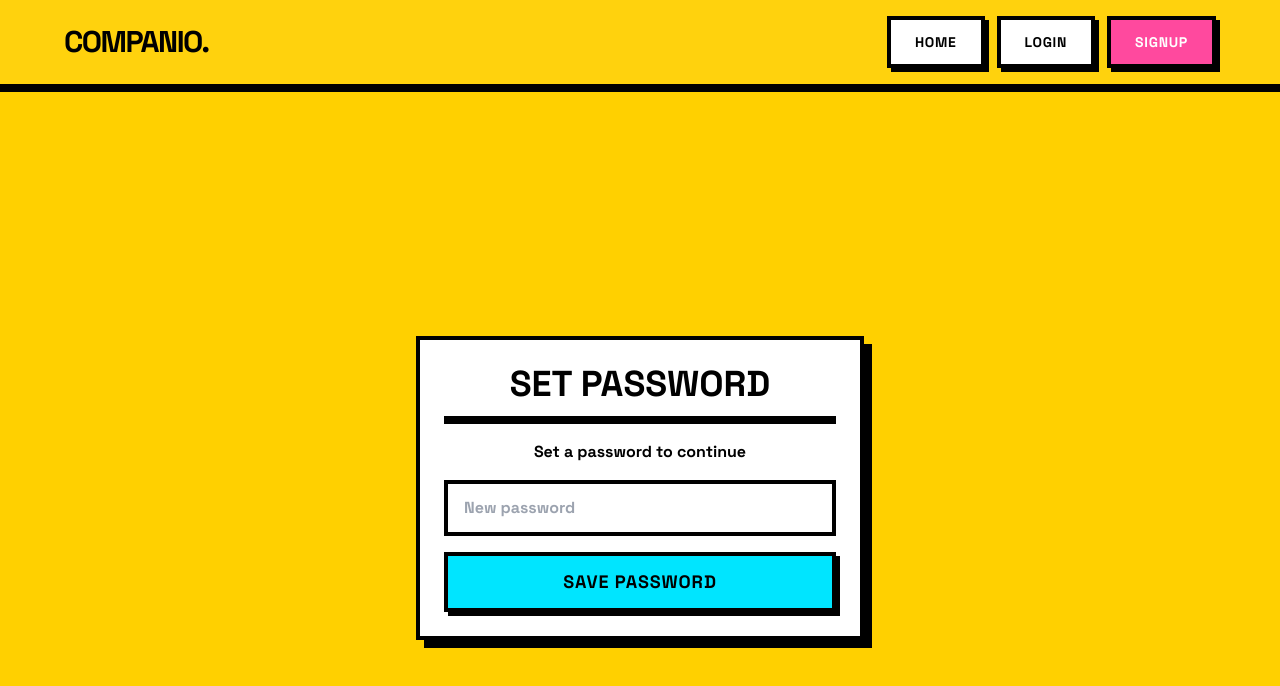
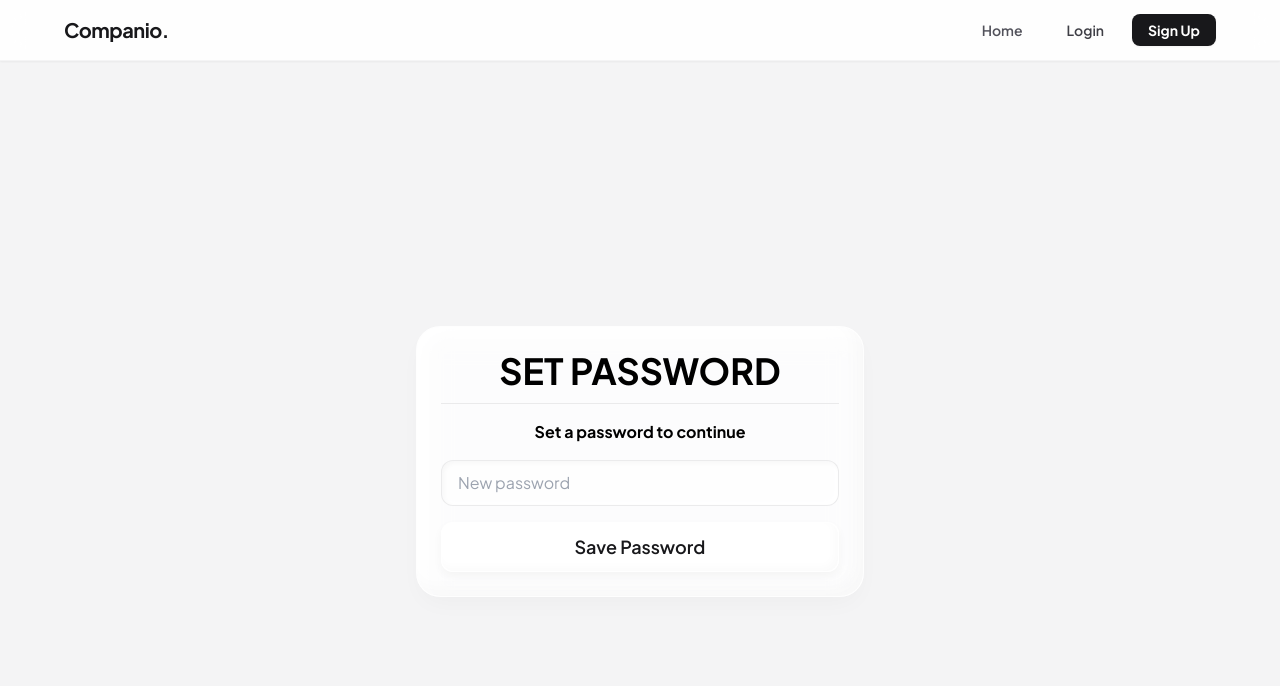
Before and after one commit to chirayumishra24/companio, a React (Vite) app in the folder frontend/: page /set-password in a window 1280 px wide. Shown: the top 686 px of the page. Built offline with nearby package versions, Linux system fonts and the light colour scheme; no server answers.

Commit message:
design: apply claymorphism, smooth corners, clean avatar upload and minimal premium navbar style

```diff
--- a/frontend/index.html
+++ b/frontend/index.html
@@ -10,8 +10,8 @@
     />
     <link rel="preconnect" href="https://fonts.googleapis.com">
     <link rel="preconnect" href="https://fonts.gstatic.com" crossorigin>
-    <link href="https://fonts.googleapis.com/css2?family=Space+Grotesk:wght@300..700&display=swap" rel="stylesheet">
-    <meta name="theme-color" content="#FFD000" />
+    <link href="https://fonts.googleapis.com/css2?family=Plus+Jakarta+Sans:wght@300..800&family=Space+Grotesk:wght@300..700&display=swap" rel="stylesheet">
+    <meta name="theme-color" content="#FAFAFA" />
     <title>Companio | Match Your Travel Buddy</title>
   </head>
   <body>
--- a/frontend/src/App.jsx
+++ b/frontend/src/App.jsx
@@ -23,7 +23,7 @@ import HashtagExplore from "./pages/HashtagExplore";
 import LocationExplore from "./pages/LocationExplore";
 import { API_BASE, clearToken, getToken, setToken, authHeaders } from "./lib/config";
 
-const navLinkClass = "neo-btn py-2 px-4 shadow-brutal-sm text-sm border-2 font-bold uppercase transition-all hover:bg-black hover:text-white";
+const navLinkClass = "px-4 py-1.5 font-semibold text-sm transition-all rounded-lg text-zinc-600 hover:text-zinc-900 hover:bg-zinc-100/60 flex items-center justify-center";
 
 function App() {
   const location = useLocation();
@@ -85,47 +85,47 @@ function App() {
 
   return (
     <div className="min-h-screen bg-brutal-bg">
-      <nav className="border-b-4 border-black bg-brutal-yellow/95 backdrop-blur-sm p-4 sticky top-0 z-50 shadow-[0_4px_0_0_rgba(0,0,0,1)]">
+      <nav className="border-b border-zinc-100 bg-white/80 backdrop-blur-md py-3.5 px-4 sticky top-0 z-50 shadow-sm">
         <div className="max-w-6xl mx-auto flex flex-wrap items-center justify-between gap-3">
-          <Link to="/" className="text-3xl font-black tracking-tighter hover:-translate-y-1 transition-transform inline-block">
-            COMPANIO.
+          <Link to="/" className="text-xl font-bold tracking-tight text-zinc-900 hover:opacity-85 transition-opacity">
+            Companio.
           </Link>
 
           <button
             type="button"
             onClick={() => setMobileOpen((v) => !v)}
-            className="md:hidden neo-btn bg-white px-3 py-2 text-xs"
+            className="md:hidden px-3 py-1.5 border border-zinc-200 rounded-lg text-xs font-semibold text-zinc-600 hover:bg-zinc-50 transition-colors"
             aria-label="Toggle navigation"
           >
-            MENU
+            Menu
           </button>
 
           <div className={`${mobileOpen ? "flex" : "hidden"} w-full md:w-auto md:flex items-center gap-2 md:gap-3 flex-col md:flex-row`}>
-            <Link to="/" onClick={() => setMobileOpen(false)} className={`${navLinkClass} bg-white text-center`}>
+            <Link to="/" onClick={() => setMobileOpen(false)} className={navLinkClass}>
               {isAuthenticated ? "Feed" : "Home"}
             </Link>
             {isAuthenticated ? (
               <>
-                <Link to="/explore" onClick={() => setMobileOpen(false)} className={`${navLinkClass} bg-brutal-cyan text-center`}>Explore</Link>
-                <Link to="/create" onClick={() => setMobileOpen(false)} className={`${navLinkClass} bg-brutal-green text-center`}>Create (+)</Link>
-                <Link to="/saved" onClick={() => setMobileOpen(false)} className={`${navLinkClass} bg-brutal-yellow text-center`}>Saved</Link>
-                <Link to="/messages" onClick={() => setMobileOpen(false)} className={`${navLinkClass} bg-white text-center`}>Messages</Link>
-                <Link to="/itinerary-assistant" onClick={() => setMobileOpen(false)} className={`${navLinkClass} bg-brutal-pink text-white text-center`}>AI Trip</Link>
-                <Link to="/profile" onClick={() => setMobileOpen(false)} className={`${navLinkClass} bg-brutal-purple text-white text-center`}>Profile</Link>
+                <Link to="/explore" onClick={() => setMobileOpen(false)} className={navLinkClass}>Explore</Link>
+                <Link to="/create" onClick={() => setMobileOpen(false)} className={navLinkClass}>Create (+)</Link>
+                <Link to="/saved" onClick={() => setMobileOpen(false)} className={navLinkClass}>Saved</Link>
+                <Link to="/messages" onClick={() => setMobileOpen(false)} className={navLinkClass}>Messages</Link>
+                <Link to="/itinerary-assistant" onClick={() => setMobileOpen(false)} className="px-4 py-1.5 font-bold text-sm text-rose-600 bg-rose-50 hover:bg-rose-100/80 transition-all rounded-lg flex items-center justify-center">AI Trip</Link>
+                <Link to="/profile" onClick={() => setMobileOpen(false)} className={navLinkClass}>Profile</Link>
 
                 {/* Notification Bell */}
                 <div onClick={() => setMobileOpen(false)} className="self-stretch flex justify-center items-center">
                   <NotificationBell />
                 </div>
 
-                <button type="button" onClick={logout} className={`${navLinkClass} bg-black text-white text-center w-full md:w-auto`}>
-                  LOGOUT
+                <button type="button" onClick={logout} className="px-4 py-1.5 font-semibold text-sm text-red-600 hover:bg-red-50 transition-all rounded-lg flex items-center justify-center w-full md:w-auto">
+                  Logout
                 </button>
               </>
             ) : (
               <>
-                <Link to="/login" onClick={() => setMobileOpen(false)} className={`${navLinkClass} bg-white text-center`}>LOGIN</Link>
-                <Link to="/signup" onClick={() => setMobileOpen(false)} className={`${navLinkClass} bg-brutal-pink text-white text-center`}>SIGNUP</Link>
+                <Link to="/login" onClick={() => setMobileOpen(false)} className="px-4 py-1.5 font-semibold text-sm text-zinc-700 hover:text-zinc-950 transition-all rounded-lg flex items-center justify-center">Login</Link>
+                <Link to="/signup" onClick={() => setMobileOpen(false)} className="px-4 py-1.5 font-bold text-sm text-white bg-zinc-900 hover:bg-zinc-800 transition-all rounded-lg flex items-center justify-center shadow-sm">Sign Up</Link>
               </>
             )}
           </div>
--- a/frontend/src/index.css
+++ b/frontend/src/index.css
@@ -5,27 +5,119 @@
 @layer base {
   body {
     @apply bg-brutal-bg text-black antialiased overflow-x-hidden selection:bg-brutal-pink selection:text-white;
-    font-family: 'Space Grotesk', system-ui, sans-serif;
+    font-family: 'Plus Jakarta Sans', -apple-system, BlinkMacSystemFont, "Segoe UI", Roboto, sans-serif;
   }
 
-  /* Animated dot-grid background */
+  /* Animated dot-grid background - extremely subtle */
   .layout-bg-pattern {
-    background-image: radial-gradient(#000 1px, transparent 1px);
-    background-size: 20px 20px;
+    background-image: radial-gradient(rgba(0, 0, 0, 0.03) 1px, transparent 1px);
+    background-size: 24px 24px;
+    background-color: #FAFAFA;
+  }
+
+  /* Premium border overrides to remove cartoonish thick lines */
+  .border-4, .border-2 {
+    border-width: 1px !important;
+    border-color: rgba(24, 24, 27, 0.08) !important;
+  }
+  .border-8 {
+    border-width: 1.5px !important;
+    border-color: rgba(24, 24, 27, 0.08) !important;
+  }
+  .border-b-8 {
+    border-bottom-width: 1px !important;
+    border-color: rgba(24, 24, 27, 0.08) !important;
+  }
+  .border-black {
+    border-color: rgba(24, 24, 27, 0.08) !important;
+  }
+
+  /* Remove rotating cartoonish visual offsets */
+  .rotate-1, .-rotate-3, .rotate-3, .rotate-6, .-rotate-6 {
+    transform: none !important;
+  }
+
+  /* Override rounded-none elements to be modern rounded */
+  .rounded-none {
+    border-radius: 12px !important;
+  }
+
+  .font-black {
+    font-weight: 700 !important;
   }
 }
 
 @layer utilities {
+  .clay-card {
+    background: rgba(255, 255, 255, 0.75) !important;
+    border: 1px solid rgba(255, 255, 255, 0.5) !important;
+    box-shadow:
+      0 10px 25px -5px rgba(24, 24, 27, 0.03),
+      inset -8px -8px 16px rgba(24, 24, 27, 0.02),
+      inset 8px 8px 16px rgba(255, 255, 255, 0.9) !important;
+    backdrop-filter: blur(16px) !important;
+    border-radius: 24px !important;
+  }
+
+  .clay-btn {
+    background: rgba(255, 255, 255, 0.9) !important;
+    border: 1px solid rgba(255, 255, 255, 0.6) !important;
+    box-shadow:
+      0 4px 10px rgba(24, 24, 27, 0.04),
+      inset -4px -4px 8px rgba(24, 24, 27, 0.02),
+      inset 4px 4px 8px rgba(255, 255, 255, 0.8) !important;
+    transition: all 0.2s cubic-bezier(0.4, 0, 0.2, 1) !important;
+    border-radius: 12px !important;
+    font-weight: 600 !important;
+    color: #18181b !important;
+  }
+
+  .clay-btn:hover {
+    background: rgba(255, 255, 255, 1) !important;
+    transform: translateY(-1px) !important;
+    box-shadow:
+      0 6px 14px rgba(24, 24, 27, 0.06),
+      inset -4px -4px 8px rgba(24, 24, 27, 0.01),
+      inset 4px 4px 8px rgba(255, 255, 255, 0.9) !important;
+  }
+
+  .clay-btn:active {
+    transform: translateY(1px) !important;
+    box-shadow:
+      0 2px 4px rgba(24, 24, 27, 0.04),
+      inset -2px -2px 4px rgba(24, 24, 27, 0.02),
+      inset 2px 2px 4px rgba(255, 255, 255, 0.7) !important;
+  }
+
+  .clay-input {
+    background: rgba(255, 255, 255, 0.6) !important;
+    border: 1px solid rgba(24, 24, 27, 0.08) !important;
+    box-shadow:
+      inset 2px 2px 5px rgba(24, 24, 27, 0.03),
+      inset -2px -2px 5px rgba(255, 255, 255, 0.7) !important;
+    transition: all 0.2s ease !important;
+    border-radius: 12px !important;
+  }
+
+  .clay-input:focus {
+    background: rgba(255, 255, 255, 0.9) !important;
+    border-color: rgba(24, 24, 27, 0.2) !important;
+    box-shadow:
+      inset 2px 2px 5px rgba(24, 24, 27, 0.02),
+      inset -2px -2px 5px rgba(255, 255, 255, 0.9),
+      0 0 0 2px rgba(24, 24, 27, 0.05) !important;
+  }
+
   .neo-btn {
-    @apply px-6 py-3 font-bold border-4 border-black shadow-brutal hover:translate-x-1 hover:translate-y-1 hover:shadow-none transition-all duration-200 rounded-none disabled:opacity-50 disabled:cursor-not-allowed uppercase tracking-wider active:translate-y-2 active:shadow-none;
+    @apply clay-btn px-5 py-2.5 disabled:opacity-50 disabled:cursor-not-allowed normal-case tracking-normal !important;
   }
 
   .neo-card {
-    @apply p-6 bg-white border-4 border-black shadow-brutal-lg rounded-none transition-transform duration-300 hover:-translate-y-2 hover:shadow-[14px_14px_0px_0px_#000000];
+    @apply clay-card p-6 !important;
   }
 
   .neo-input {
-    @apply w-full px-4 py-3 border-4 border-black focus:outline-none focus:shadow-[4px_4px_0px_0px_#FF499E] focus:-translate-y-1 transition-all rounded-none bg-white font-bold;
+    @apply clay-input w-full px-4 py-2.5 !important;
   }
 }
 
--- a/frontend/tailwind.config.js
+++ b/frontend/tailwind.config.js
@@ -7,17 +7,17 @@ export default {
   theme: {
     extend: {
       colors: {
-        'brutal-yellow': '#FFD000',
-        'brutal-pink': '#FF499E',
-        'brutal-cyan': '#00E5FF',
-        'brutal-green': '#00FF66',
-        'brutal-purple': '#A64AFF',
-        'brutal-bg': '#FDFCF0',
+        'brutal-yellow': '#F4F4F5',
+        'brutal-pink': '#E11D48',
+        'brutal-cyan': '#0284C7',
+        'brutal-green': '#10B981',
+        'brutal-purple': '#6366F1',
+        'brutal-bg': '#FAFAFA',
       },
       boxShadow: {
-        'brutal': '4px 4px 0px 0px rgba(0,0,0,1)',
-        'brutal-lg': '8px 8px 0px 0px rgba(0,0,0,1)',
-        'brutal-sm': '2px 2px 0px 0px rgba(0,0,0,1)',
+        'brutal': '0 1px 3px 0 rgba(0, 0, 0, 0.05), 0 1px 2px -1px rgba(0, 0, 0, 0.05)',
+        'brutal-lg': '0 10px 15px -3px rgba(0, 0, 0, 0.05), 0 4px 6px -4px rgba(0, 0, 0, 0.05)',
+        'brutal-sm': '0 1px 2px 0 rgba(0, 0, 0, 0.02)',
       }
     },
   },
```
Also changed, not shown: frontend/src/pages/ProfileSetup.jsx (+63 -10 lines).
